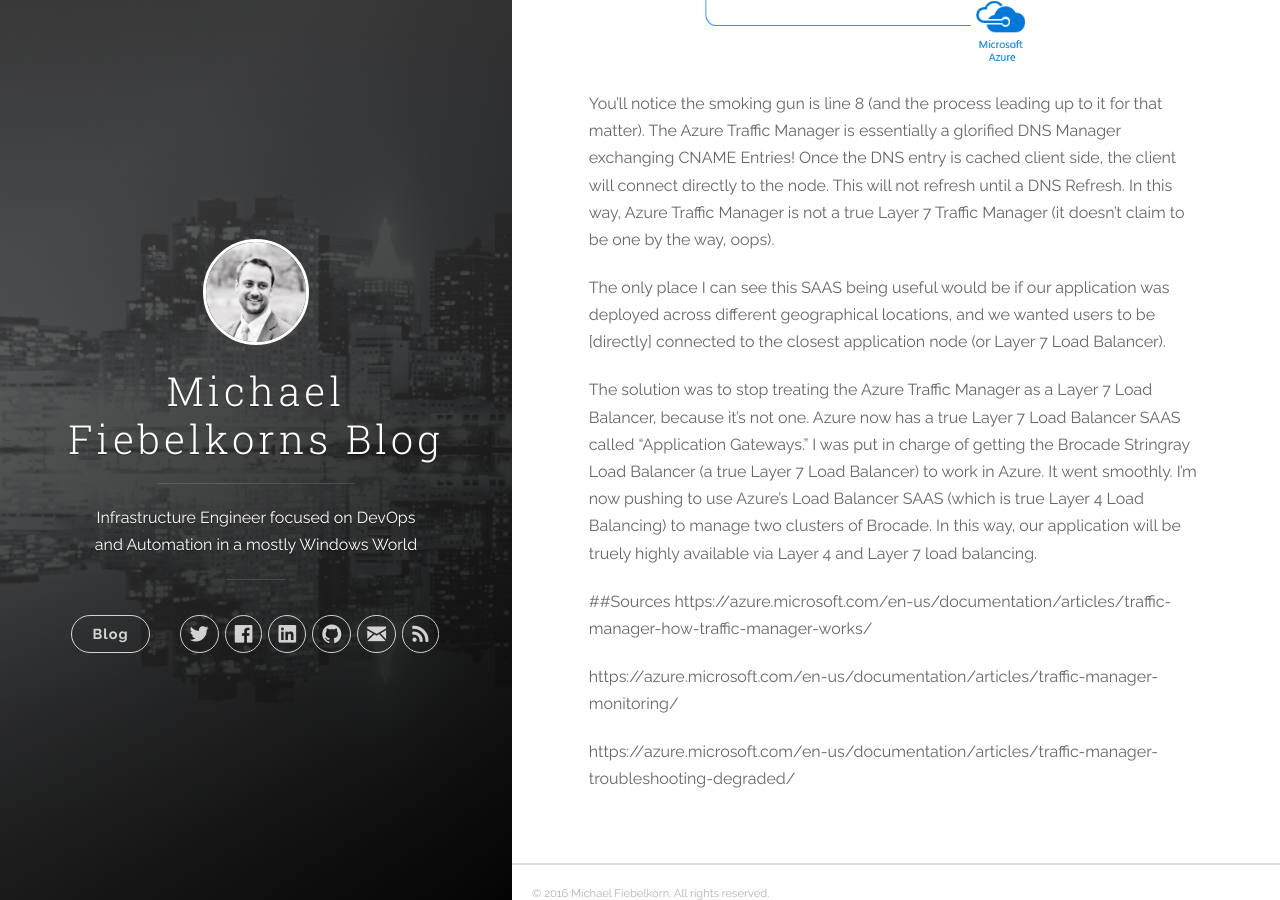
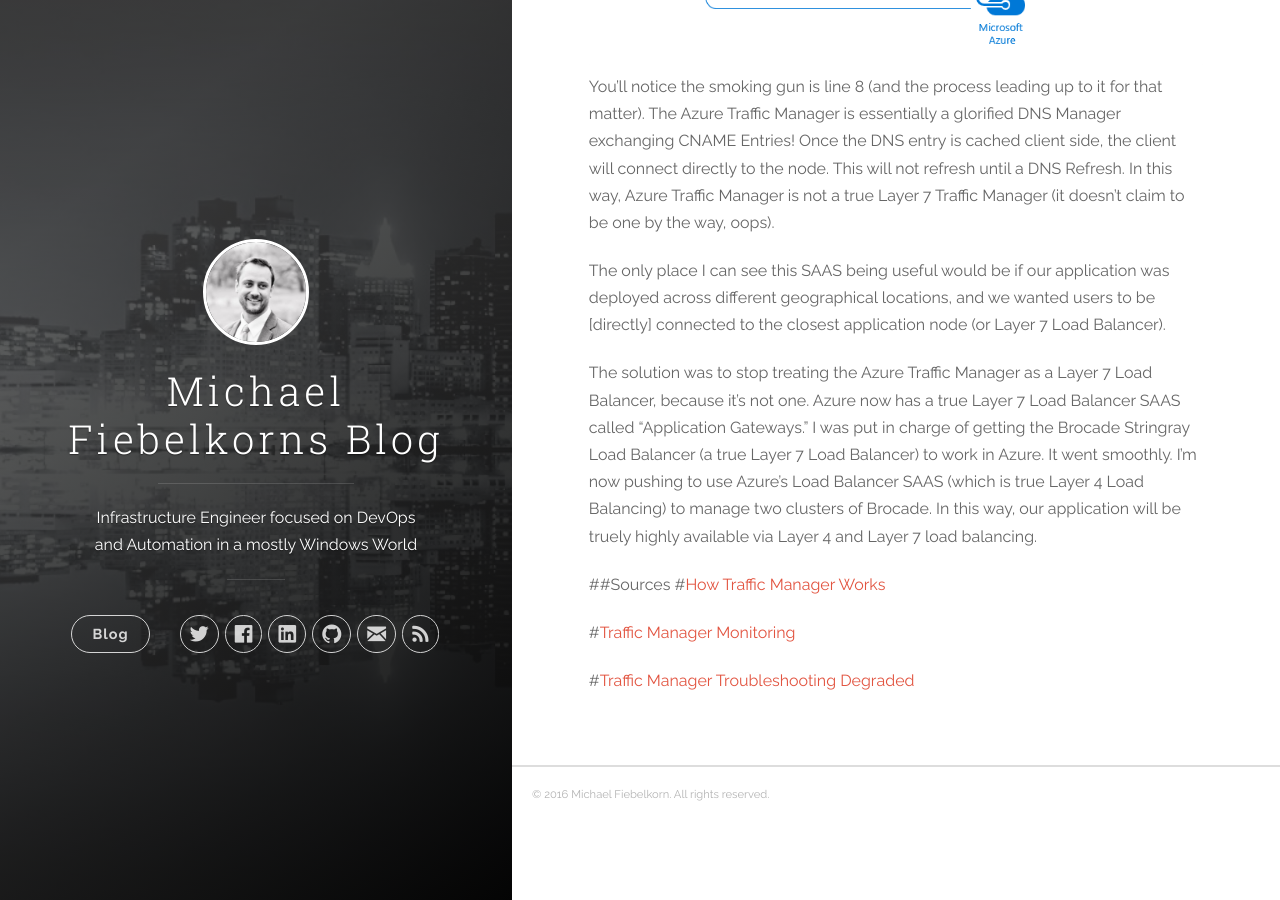
Before and after one commit to mfiebelkorn/mfiebelkorn.github.io, a Jekyll site: the page built from _posts/2016-11-04-Common-Azure-Traffic-Manager-Misconception.markdown, in a window 1280 px wide and 900 px high, scrolled down 2434 px. Built offline with Jekyll 4.4.1, drawn with Linux system fonts in a browser that asks for light colours; nearby versions of some CDN libraries; part of the change alters nothing that is shown.

Commit message:
Fixing things

```diff
--- a/_posts/2016-11-04-Common-Azure-Traffic-Manager-Misconception.markdown
+++ b/_posts/2016-11-04-Common-Azure-Traffic-Manager-Misconception.markdown
@@ -15,7 +15,7 @@ Not long after implemeting Azure traffic manager, the performance team was peppe
 
 ##The Research
 I started by focusing on why an offline node, would still be getting traffic passed to it. Most traffic managers are smarter than that. I quickly came to find that our Traffic Manager was reporting all nodes degraded, and as such, it was treating them all as though they were healthy.
-![allNodesDown](/images/allNodesDown.png)
+![allNodesDown](/images/downNodes.png)
 
 It didn't take long to figure out why; Azure Traffic Manager requires the nodes to operate on a public NIC (Which is unfortunate as this was an internal application so the only use for public facing Azure IP Addresses was for this Azure Traffic Manager). In order to establish a heart beat to the nodes, it uses what it knows (the public facing IP Addresses) to try and open the application. If it returns a status of 200, it reports the node is online (yes, it thankfully ignores cert issues which are bound to happen when using the Azure Public DNS Names). The solution then, to get these nodes to start returning status 200, was to simply add the public Azure DNS name of the public NIC to a binding of one of the sites. Simple as that. Nodes started to come online in the Azure Traffic Manager Portal. One problem down. Let's step back to the orginal problem and see if it still persists.
 
@@ -32,8 +32,8 @@ The solution was to stop treating the Azure Traffic Manager as a Layer 7 Load Ba
 
 
 ##Sources
-https://azure.microsoft.com/en-us/documentation/articles/traffic-manager-how-traffic-manager-works/
+#[How Traffic Manager Works](https://azure.microsoft.com/en-us/documentation/articles/traffic-manager-how-traffic-manager-works/)
 
-https://azure.microsoft.com/en-us/documentation/articles/traffic-manager-monitoring/
+#[Traffic Manager Monitoring](https://azure.microsoft.com/en-us/documentation/articles/traffic-manager-monitoring/)
 
-https://azure.microsoft.com/en-us/documentation/articles/traffic-manager-troubleshooting-degraded/
+#[Traffic Manager Troubleshooting Degraded](https://azure.microsoft.com/en-us/documentation/articles/traffic-manager-troubleshooting-degraded/)
```
